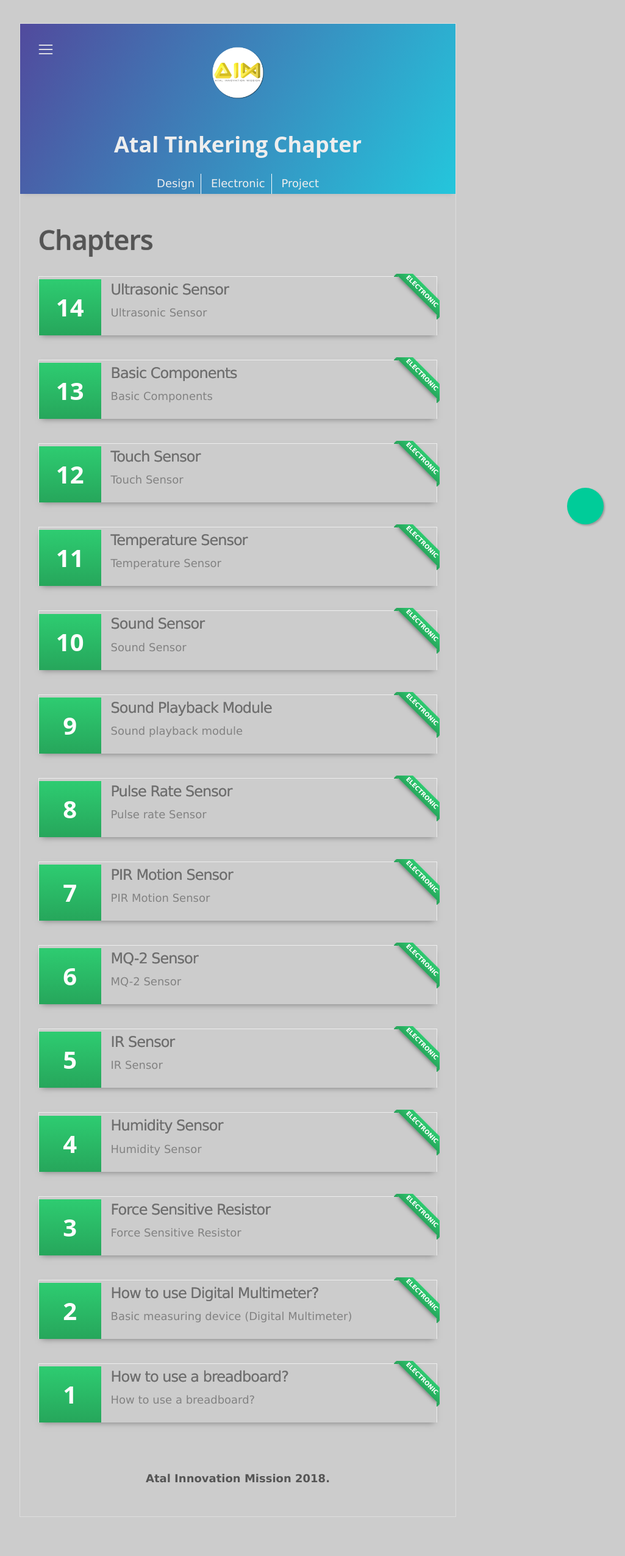
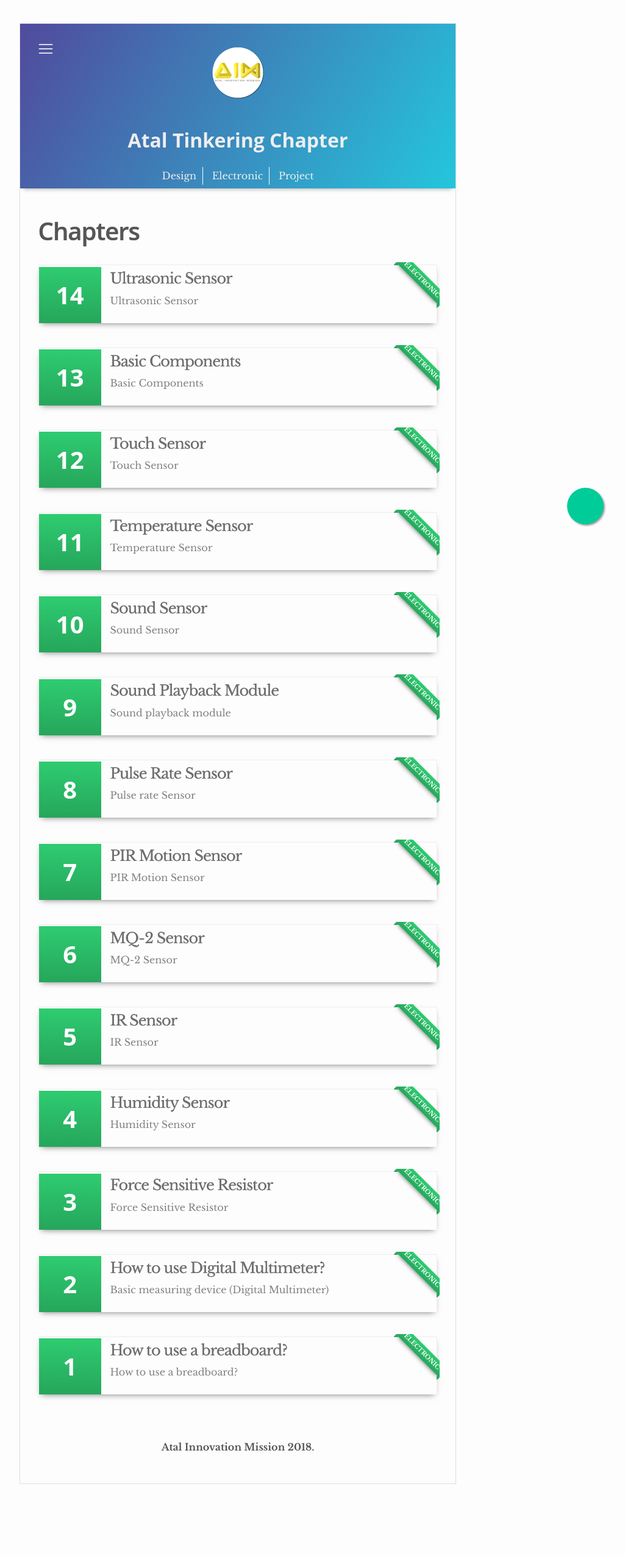
Before and after one commit to yugn27/atel, a Jekyll site: the page built from index.html, in a window 1280 px wide. Shown: the whole page at 61% size, without its empty margins (250-1275 px from the left). Built offline with Jekyll 4.4.1, drawn with Linux system fonts in a browser that asks for light colours; after the commit the page ends 2498 px from its top, so only the background shows below that.

Commit message:
Update index.html

```diff
--- a/index.html
+++ b/index.html
@@ -22,13 +22,6 @@ menu: no
 
 <style>
 *{padding:0;margin:0;}
-
-body{
-	font-family:Verdana, Geneva, sans-serif;
-	font-size:18px;
-	background-color:#CCC;
-}
-
 .float{
 	position:fixed;
 	width:60px;
```
